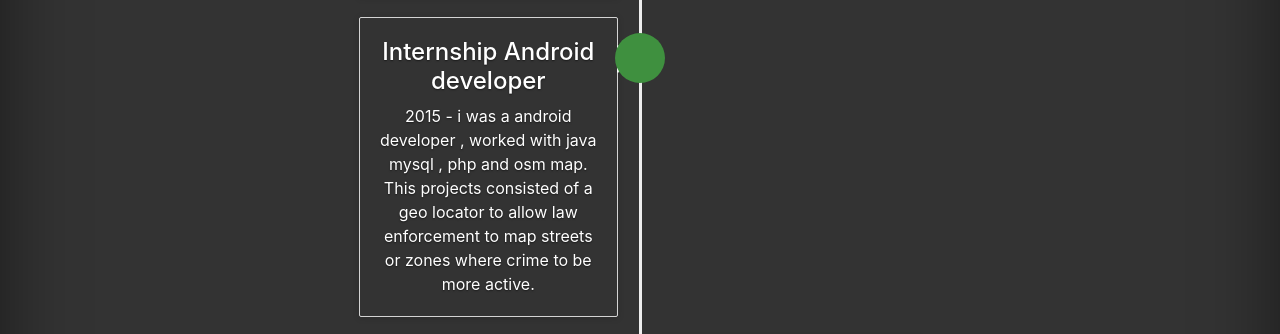
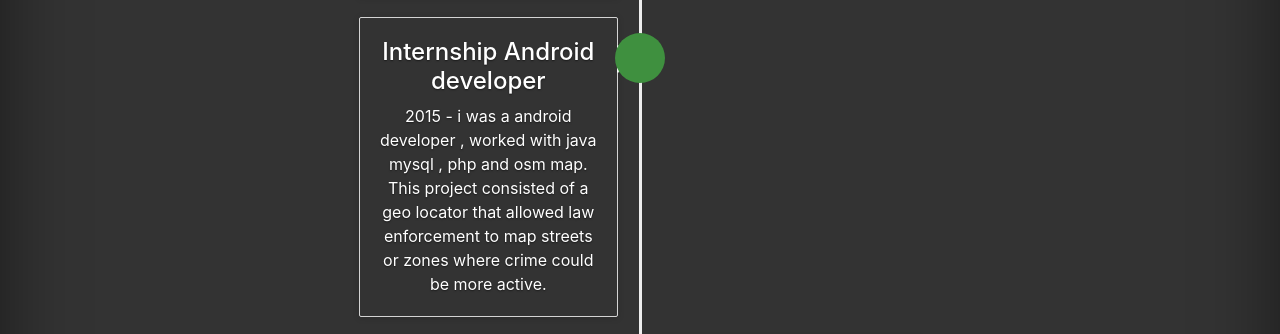
Before and after one commit to pedrooct/pedrooct.github.io, a plain HTML site: page index.html in a window 1280 px wide. Shown: the part 1909-2243 px from the top of the page. Drawn offline with nearby package versions, Linux system fonts and the light colour scheme; no server answers; some icons are missing.

Commit message:
correction of gammar errors

```diff
--- a/index.html
+++ b/index.html
@@ -157,7 +157,7 @@
               </div>
               <div class="timeline-body">
                 <p>2015 - i was a android developer , worked with java mysql , php and osm map.
-                  This projects consisted of a geo locator to allow law enforcement to map streets or zones where crime to be more active.
+                  This project consisted of a geo locator that allowed law enforcement to map streets or zones where crime could be more active.
                 </p>
               </div>
             </div>
```
